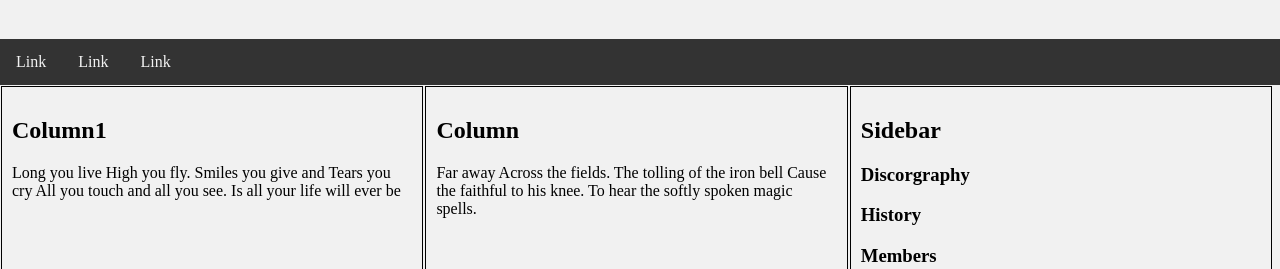
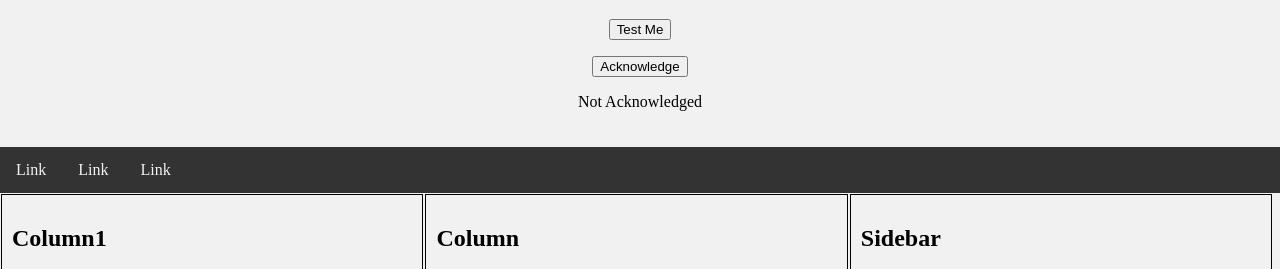
Before and after one commit to hshaalan2/pinkfloyd, a plain HTML site: page index.html in a window 1280 px wide. Shown: the part 81-350 px from the top of the page. Drawn offline with Linux system fonts and the light colour scheme.

Commit message:
Added Java script code to my Pink Floyd project

```diff
--- /dev/null
+++ b/assets/scripts/script.js
@@ -0,0 +1,23 @@
+function myFunction() {
+    let age = prompt("How Old Are You?");
+    let gender = prompt("What is your Gender?");
+    if (age <=50 && (gender == "Male") || (gender == "male")) {
+        alert("Hello Young Man")
+    }
+    if (age >50 && gender == "Male") {
+        alert("Hello Old Man")
+    }
+    if (age <=50 && (gender == "Female") || (gender == "female")) {
+        alert("Hello Young Lady")
+    }
+    if (age >50 && gender == "Female") {
+        alert("Hello Old Woman")
+    }
+    document.getElementById("demo")
+}
+
+
+function myFunction2() {
+
+    document.getElementById("writeme").innerHTML = "Acknowledged";
+}
--- a/index.html
+++ b/index.html
@@ -5,11 +5,16 @@
     <meta charset="UTF-8"/>
     <link rel="stylesheet" type="text/css" href="assets\css\style.css"/>
     <title>Pink Floyd Fan Site</title>
+    <script src="assets/scripts/script.js"></script>
 </head>
 
 <body>
 <header>
     <h1>Welcome To The Machine</h1>
+    <button onclick="myFunction()">Test Me</button>
+    <p id="demo"></p>
+    <button onclick="myFunction2()">Acknowledge</button>
+    <p id="writeme">Not Acknowledged</p>
 </header>
 
 <nav>
@@ -26,6 +31,7 @@
             Long you live High you fly. Smiles you give and Tears you cry
             All you touch and all you see. Is all your life will ever be
         </p>
+
     </div>
     <div class="column">
         <h2>Column</h2>
```
